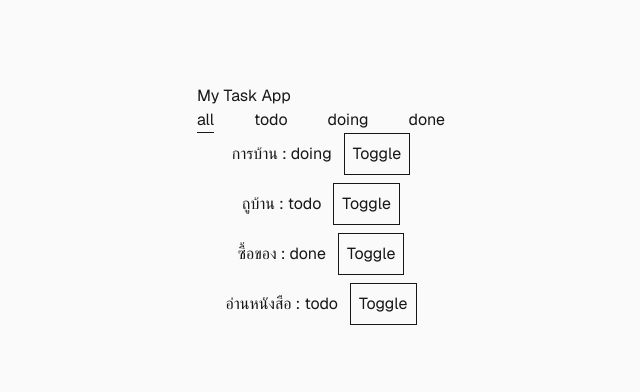
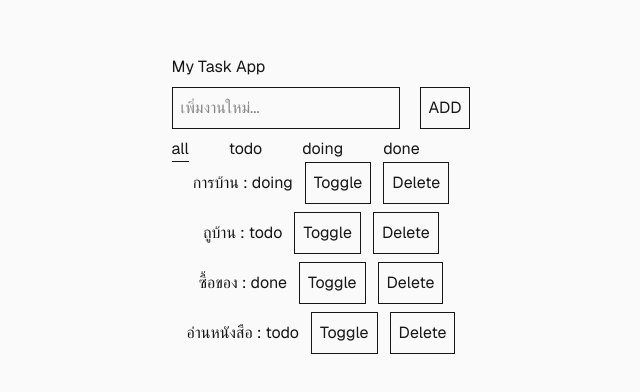
Before and after one commit to 7ois/task-app, a Next.js app: page / in a window 1280 px wide. Shown: the part 192-584 px from the top of the page, without its empty margins (319-959 px from the left). Built offline with nearby package versions, Linux system fonts and the light colour scheme.

Commit message:
:sparkles: : add task API and toggle status via PATCH

```diff
--- a/app/api/tasks/route.ts
+++ b/app/api/tasks/route.ts
@@ -1,6 +1,47 @@
 import { NextResponse } from "next/server";
 import { tasks } from "../../../lib/tasks";
+
+let taskData = [...tasks]
 
 export async function GET() {
     return NextResponse.json(tasks)
 }
+
+export async function POST(req: Request) {
+    const body = await req.json()
+
+    const newTask = {
+        id: Date.now(),
+        title: body.title,
+        status: 'todo'
+    }
+
+    taskData.push(newTask)
+    return NextResponse.json(newTask, {status: 201})
+}
+
+export async function DELETE(req: Request) {
+    const {id} = await req.json()
+    taskData = taskData.filter(task => task.id !== id)
+    return NextResponse.json({success: true})
+}
+
+export async function PATCH(req: Request) {
+    const {id} = await req.json()
+
+    taskData = taskData.map(task => {
+        if(task.id === id) {
+            let nextStatus = task.status
+
+            if(task.status === "todo") nextStatus = "doing"
+            else if(task.status === "doing") nextStatus = "done"
+            else nextStatus = "todo"
+
+            return {...task, status: nextStatus}
+        }
+        return task
+    })
+
+    const updateTask = taskData.find(task => task.id === id)
+    return NextResponse.json(updateTask)
+}
--- a/app/page.tsx
+++ b/app/page.tsx
@@ -18,10 +18,17 @@ const filterList: { id: number, listType: 'all' | 'todo' | 'doing' | 'done' }[]
 
 export default function Home() {
 
-  const [taskList, setTaskList] = useState<Task[]>([])
+  const [taskList, setTaskList] = useState<Task[]>(() => {
+    if (typeof window !== 'undefined') {
+      const stored = localStorage.getItem('tasks')
+      return stored ? JSON.parse(stored) : tasks
+    }
+    return tasks
+  })
   const [filter, setFilter] = useState<'all' | 'todo' | 'doing' | 'done'>('all')
   const [loading, setLoading] = useState(true)
   const [error, setError] = useState<string | null>(null)
+  const [newTaskTitle, setNewTaskTitle] = useState('')
 
   useEffect(() => {
     fetch("/api/tasks")
@@ -34,39 +41,86 @@ export default function Home() {
       .finally(() => setLoading(false))
   }, [])
 
-  const toggleStatus = (id: number) => {
-    const newTaskList = taskList.map(item => {
-      let newStatus = item.status
-      if (item.id === id) {
-        if (item.status === 'todo') {
-          newStatus = 'doing'
-        } else if (item.status === 'doing') {
-          newStatus = 'done'
-        } else {
-          newStatus = 'todo'
-        }
-        return { ...item, status: newStatus }
-      }
-      return item
+  useEffect(() => {
+    localStorage.setItem('tasks', JSON.stringify(taskList))
+  }, [taskList])
+
+  // const toggleStatus = (id: number) => {
+  //   const newTaskList = taskList.map(item => {
+  //     let newStatus = item.status
+  //     if (item.id === id) {
+  //       if (item.status === 'todo') {
+  //         newStatus = 'doing'
+  //       } else if (item.status === 'doing') {
+  //         newStatus = 'done'
+  //       } else {
+  //         newStatus = 'todo'
+  //       }
+  //       return { ...item, status: newStatus }
+  //     }
+  //     return item
+  //   })
+
+  //   setTaskList(newTaskList)
+  // }
+
+  const toggleStatus = async (id: number) => {
+    const res = await fetch("api/tasks", {
+      method: "PATCH",
+      headers: { "Content-Type": "application/json" },
+      body: JSON.stringify({ id })
     })
 
-    setTaskList(newTaskList)
+    const updateTask = await res.json()
+
+    setTaskList(prev => (
+      prev.map(task => task.id === id ? updateTask : task)
+    ))
   }
-
-  // const filteredTasks = taskList.filter(item => {
-  //   if (filter === 'all') return true
-  //   return item.status === filter
-  // })
 
   const filteredTasks = useMemo(() => {
     if (filter === 'all') return taskList
     return taskList.filter(task => task.status === filter)
   }, [taskList, filter])
 
+  const handleAddTask = async () => {
+    if (!newTaskTitle.trim()) return
+
+    const res = await fetch('/api/tasks', {
+      method: "POST",
+      headers: { "Content-Type": "application/json" },
+      body: JSON.stringify({ title: newTaskTitle })
+    })
+    // const newTask: Task = {
+    //   id: Date.now(),
+    //   title: newTaskTitle,
+    //   status: 'todo'
+    // }
+    const newTask = await res.json()
+    setTaskList(prev => [...prev, newTask])
+    setNewTaskTitle('')
+  }
+
+  const deleteTask = (id: number) => {
+    setTaskList(prev => prev.filter(task => task.id !== id))
+  }
+
   return (
     <div className="flex min-h-screen items-center justify-center bg-zinc-50 font-sans dark:bg-black">
       <main>
         <h1>My Task App</h1>
+        <div className="my-2 flex gap-5">
+          <input
+            type="text"
+            placeholder="เพิ่มงานใหม่..."
+            value={newTaskTitle}
+            onChange={(e) => setNewTaskTitle(e.target.value)}
+            className="border pl-2" />
+          <button
+            className="border p-2 cursor-pointer"
+            onClick={handleAddTask}
+          >ADD</button>
+        </div>
         <div className="flex gap-10">
           {filterList.map(item => (
             <button
@@ -84,7 +138,7 @@ export default function Home() {
           <ul>
             {filteredTasks.map(item => (
               <li key={item.id}>
-                <TaskItem task={item} onToggleStatus={toggleStatus} />
+                <TaskItem task={item} onToggleStatus={toggleStatus} onDelete={deleteTask} />
               </li>
             ))}
           </ul>
--- a/components/TaskItem.tsx
+++ b/components/TaskItem.tsx
@@ -7,9 +7,10 @@ type Task = {
 type TaskItemProps = {
     task: Task;
     onToggleStatus: (id: number) => void;
+    onDelete: (id: number) => void;
 }
 
-export default function TaskItem({ task, onToggleStatus }: TaskItemProps) {
+export default function TaskItem({ task, onToggleStatus, onDelete }: TaskItemProps) {
     return (
         <>
             <div className="flex items-center justify-center gap-3 mb-2">
@@ -20,6 +21,9 @@ export default function TaskItem({ task, onToggleStatus }: TaskItemProps) {
                 >
                     Toggle
                 </button>
+                <button
+                    className="border p-2"
+                    onClick={() => onDelete(task.id)}>Delete</button>
             </div>
         </>
     )
```
